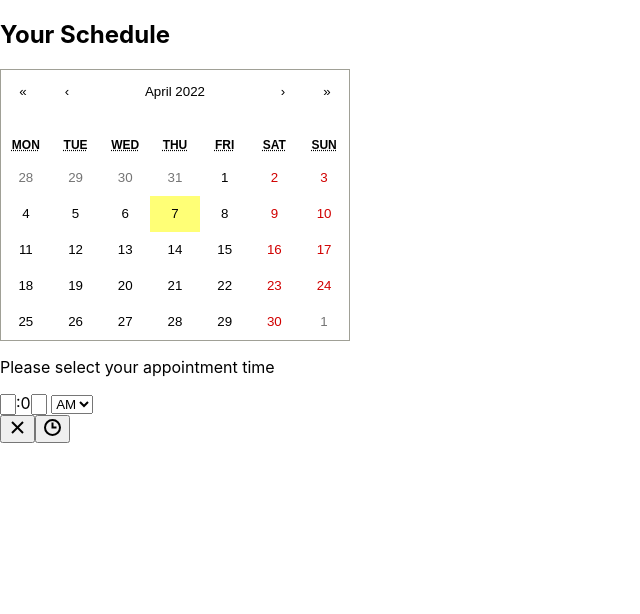
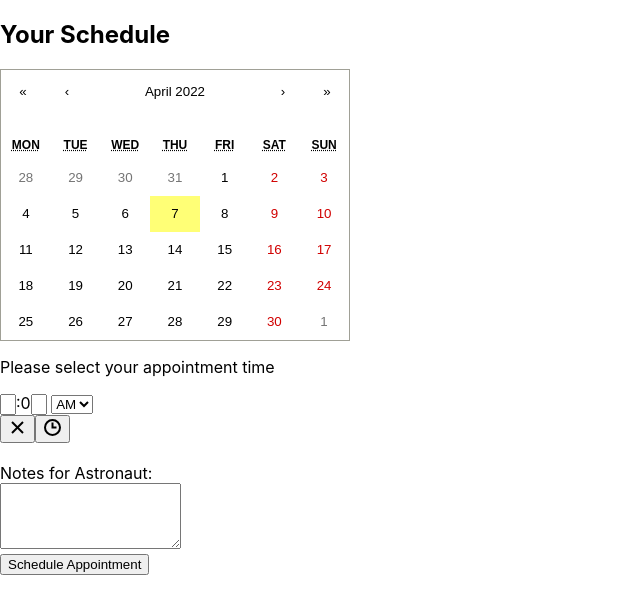
Before and after one commit to ErikPlachta/Calendari, a React (Create React App) app in the folder client/: page / in a window 1280 px wide. Shown: the top 614 px of the page, without its empty margins (0-640 px from the left). Built offline with nearby package versions, Linux system fonts and the light colour scheme.

Commit message:
finished schedule formatting

```diff
--- a/client/src/pages/Schedule.js
+++ b/client/src/pages/Schedule.js
@@ -10,6 +10,12 @@ export default function Schedule() {
         <Calendar>Pick your appointment date</Calendar>
         <p>Please select your appointment time</p>
         <TimePicker onChange={onChange} value={value}></TimePicker>
+        <br></br>
+        <label htmlFor="notes">Notes for Astronaut:</label>
+        <br></br>
+        <textarea name="notes" rows="4"/>
+        <br></br>
+        <button>Schedule Appointment</button>
     </section>
 
   )
```
